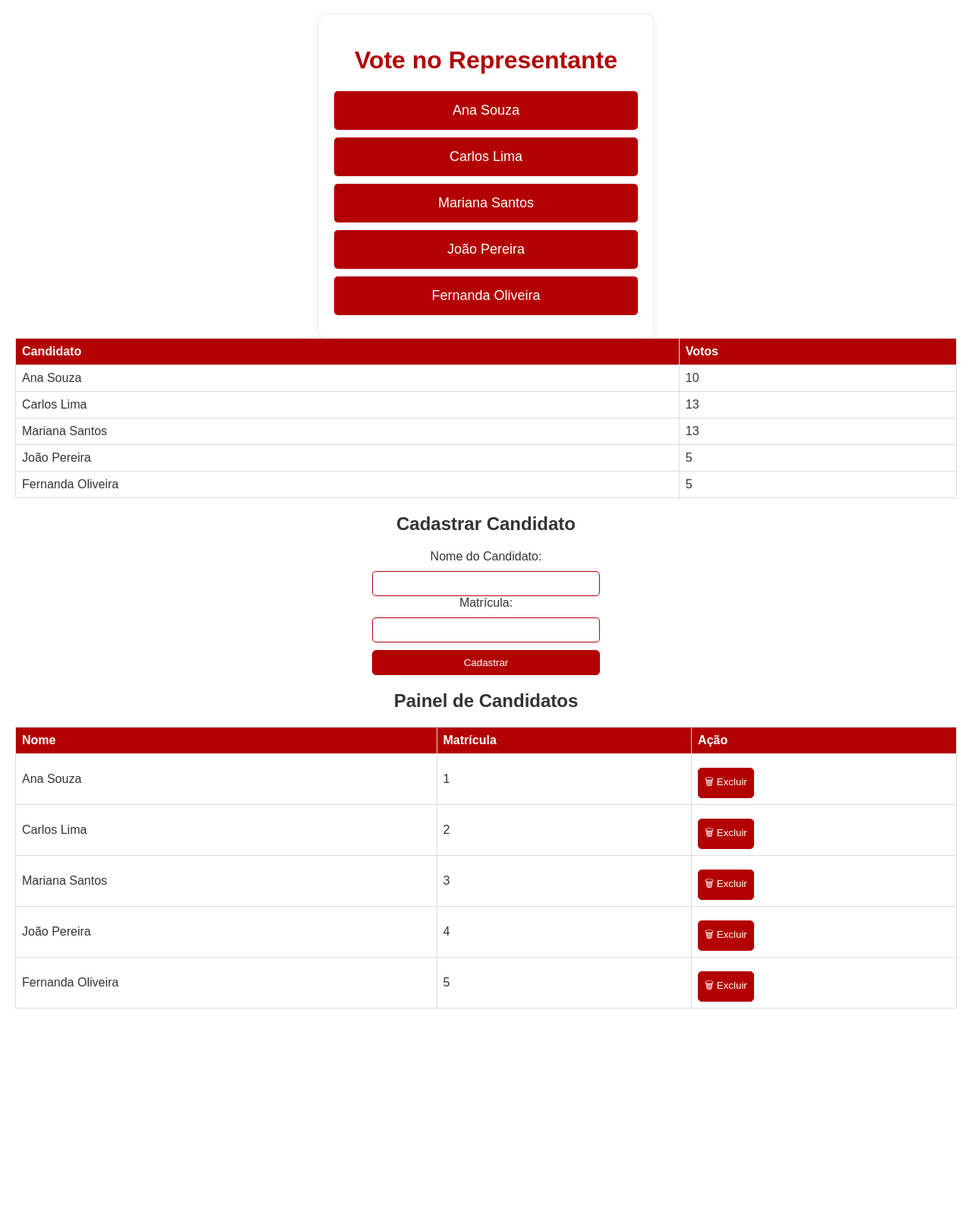
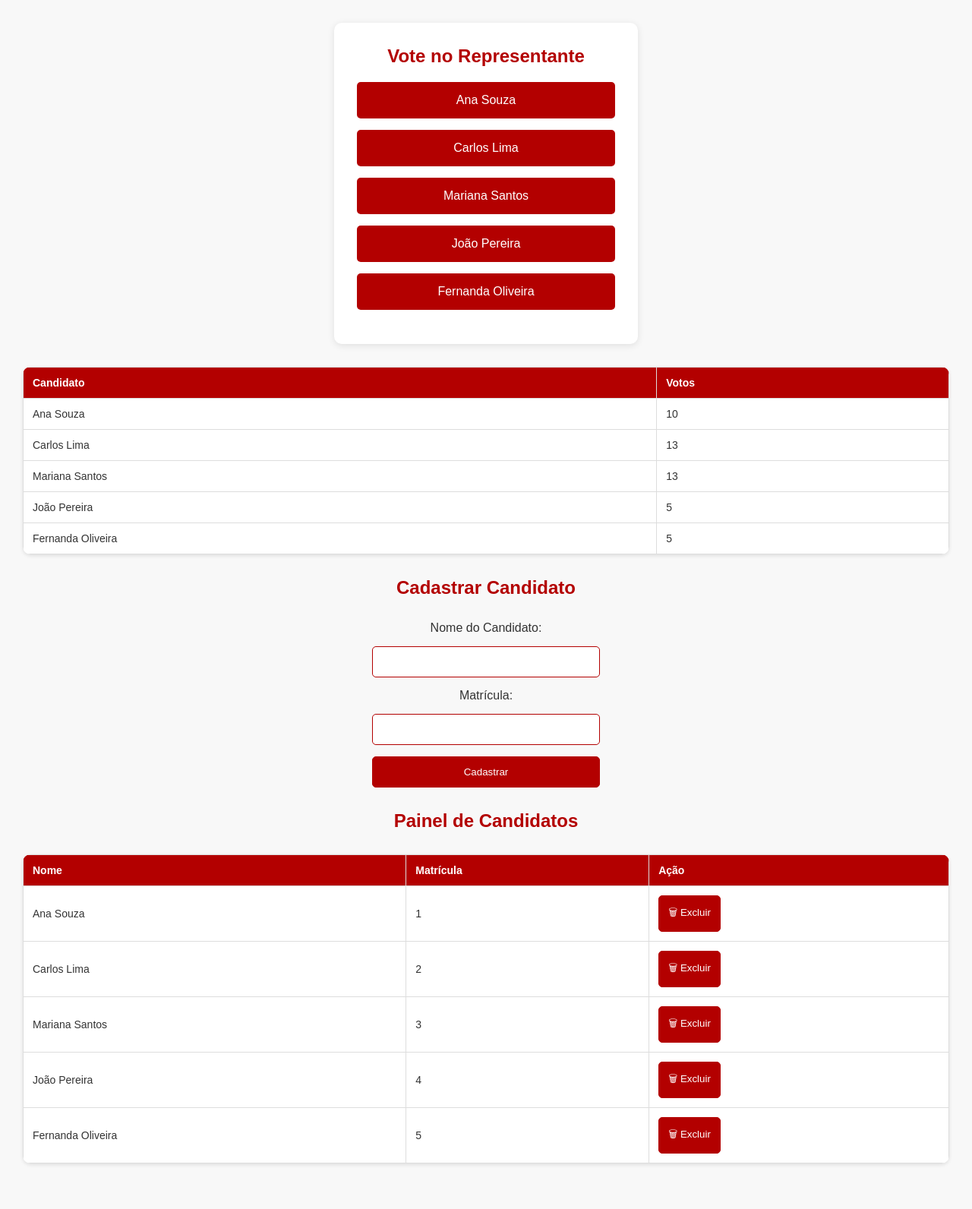
Before and after one commit to Kaue-byte/kaue_byte, a Flask app: page / in a window 1280 px wide. Shown: the whole page at 76% size. Before the commit the page ends 1328 px from the top, so only its background shows below. Run offline with Flask 3, Linux system fonts and the light colour scheme; data comes from the database, SQL or seed files in the repository; data that the repository does not hold is empty.

Commit message:
atualizacao do css'

```diff
--- a/templates/home_vota.html
+++ b/templates/home_vota.html
@@ -5,84 +5,108 @@
     <meta name="viewport" content="width=device-width, initial-scale=1.0">
     <title>Votação para Representante</title>
     <style>
+        /* Reset básico para remover margens e preenchimentos padrão */
+* {
+    margin: 0;
+    padding: 0;
+    box-sizing: border-box;
+    font-family: Arial, sans-serif;
+}
+
 body {
-            font-family: Arial, sans-serif;
+    background-color: #f8f8f8;
+    color: #333;
     text-align: center;
-            background-color: #ffffff;
-            color: #333;
-            margin: 0;
-            padding: 20px;
+    padding: 30px;
 }
+
 .container {
     max-width: 400px;
     margin: auto;
-            padding: 20px;
+    padding: 30px;
     border-radius: 10px;
-            box-shadow: 0 0 10px rgba(0, 0, 0, 0.1);
+    box-shadow: 0 2px 10px rgba(0, 0, 0, 0.1);
     background-color: #fff;
+    margin-bottom: 30px;
 }
-        h1 {
+
+h1, h2 {
     color: #b30000;
+    font-size: 1.5rem;
+    margin-bottom: 20px;
 }
+
 .btn {
     display: block;
     width: 100%;
     padding: 15px;
-            margin: 10px 0;
-            font-size: 18px;
+    margin: 15px 0;
+    font-size: 16px;
     border: none;
     border-radius: 5px;
     background-color: #b30000;
     color: white;
     cursor: pointer;
-            transition: 0.3s;
+    transition: background 0.3s;
 }
+
 .btn:hover {
     background-color: #800000;
 }
+
+/* Tabela responsiva */
 table {
     width: 100%;
     border-collapse: collapse;
+    background: white;
+    margin-top: 30px;
+    border-radius: 10px;
+    overflow: hidden;
+    box-shadow: 0 2px 5px rgba(0, 0, 0, 0.1);
+    margin-bottom: 30px;
 }
 
 th, td {
     border: 1px solid #ddd;
-            padding: 8px;
+    padding: 12px;
     text-align: left;
+    font-size: 14px;
 }
 
 th {
-            background-color: #B30000; /* 🔴 Vermelho */
-            color: white; /* Letras brancas para contraste */
+    background-color: #b30000;
+    color: white;
 }
 
 @media (max-width: 600px) {
     table {
-                font-size: 14px;
+        font-size: 12px;
     }
     th, td {
-                padding: 6px;
+        padding: 10px;
     }
 }
 
+/* Estilização do formulário */
 form {
     max-width: 300px;
-            margin: auto;
+    margin: 30px auto;
     display: flex;
     flex-direction: column;
+    gap: 15px;
 }
 
 input, button {
-            margin-top: 10px;
-            padding: 8px;
-            border: 1px solid #B30000;
+    padding: 12px;
+    border: 1px solid #b30000;
     border-radius: 5px;
 }
 
 button {
-            background-color: #B30000;
+    background-color: #b30000;
     color: white;
     cursor: pointer;
+    transition: background 0.3s;
 }
 
 button:hover {
```
Lines whose indentation alone changed are shown as unchanged.
